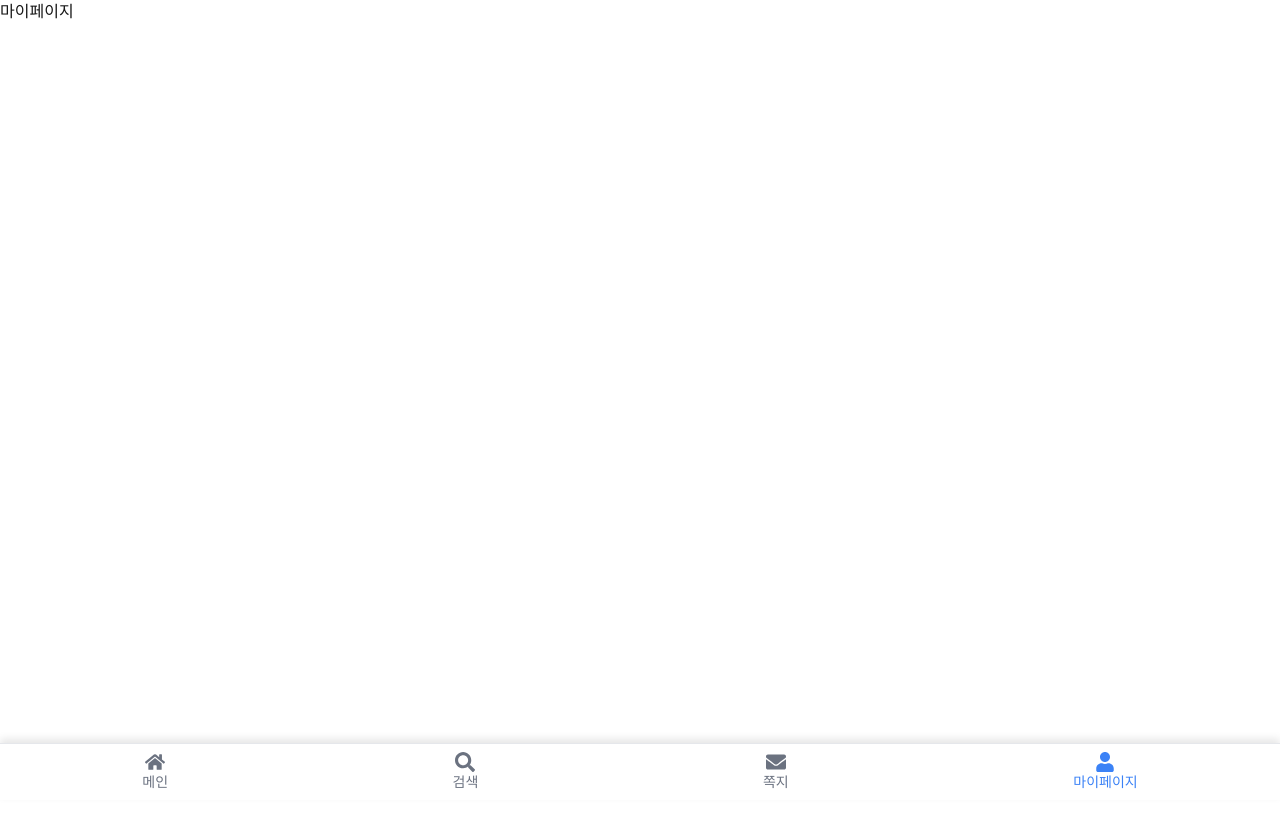
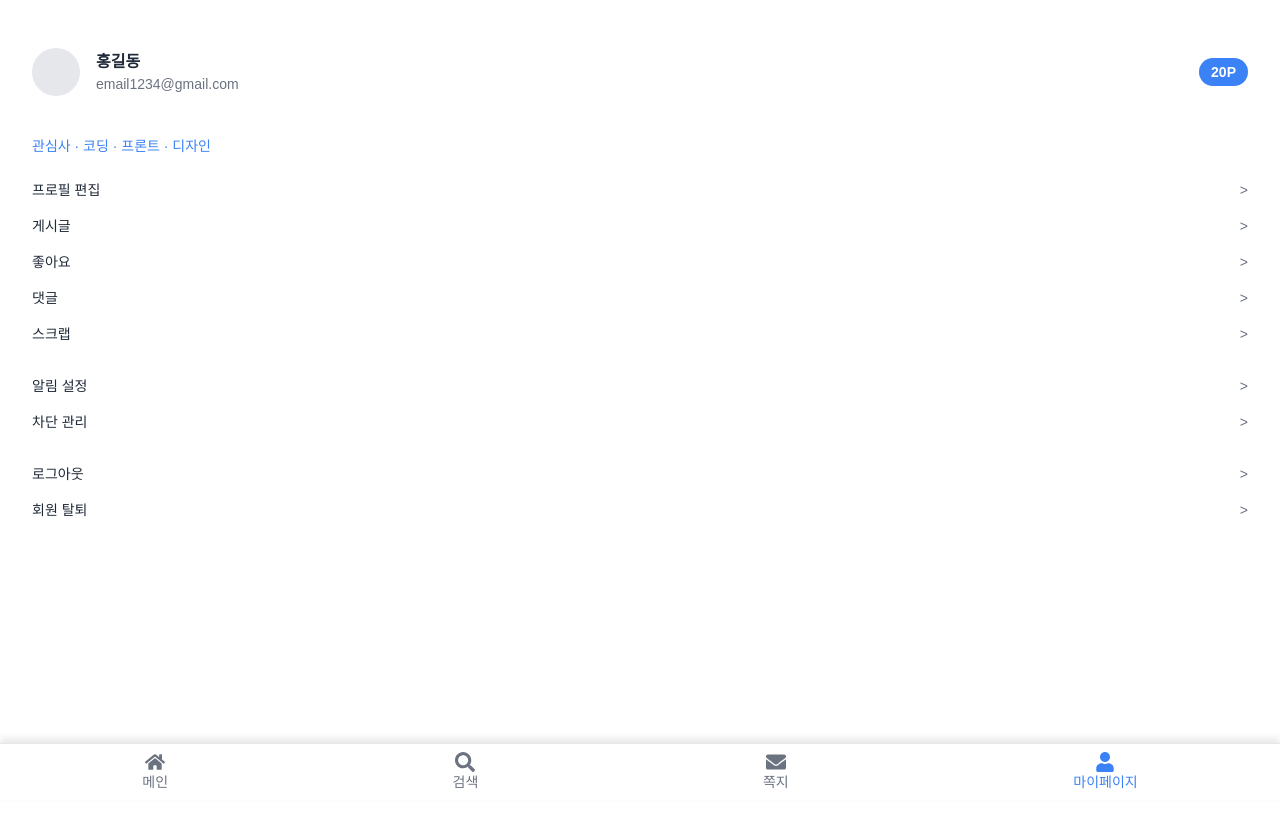
Before and after one commit to Gotkwondo/CodIN-INU-front-end, a Next.js app: page /mypage in a window 1280 px wide. Shown: the top 828 px of the page. Before the commit the page ends 800 px from the top, so only its background shows below. Built offline with nearby package versions, Linux system fonts and the light colour scheme.

Commit message:
마이페이지

```diff
--- a/src/app/(with-bottom-nav)/mypage/page.tsx
+++ b/src/app/(with-bottom-nav)/mypage/page.tsx
@@ -1,8 +1,61 @@
+import Link from "next/link";
+
 export default function MyPage() {
+    // 메뉴 항목 배열
+    const menuItems = [
+        { label: "프로필 편집", href: "/mypage/profile/edit" },
+        { label: "게시글", href: "/mypage/profile/posts" },
+        { label: "좋아요", href: "/mypage/profile/likes" },
+        { label: "댓글", href: "/mypage/profile/comments" },
+        { label: "스크랩", href: "/mypage/profile/scraps", isSpacer: true },
+        { label: "알림 설정", href: "/mypage/settings/notifications" },
+        { label: "차단 관리", href: "/mypage/settings/block", isSpacer: true },
+        { label: "로그아웃", href: "/mypage/logout" },
+        { label: "회원 탈퇴", href: "/mypage/delete-account" },
+    ];
+
+
+
     return (
-        <div>
-            <h1>마이페이지</h1>
-            {/* 마이페이지 내용 */}
+        <div className="min-h-screen bg-white p-4">
+            {/* 사용자 정보 섹션 */}
+            <div className="flex items-center justify-between px-4 py-8">
+                {/* 프로필 이미지 */}
+                <div className="flex items-center space-x-4">
+                    <div className="w-12 h-12 rounded-full bg-gray-200" />
+                    <div>
+                        {/* 사용자 이름 */}
+                        <h2 className="text-base font-semibold text-gray-800">홍길동</h2>
+                        {/* 이메일 */}
+                        <p className="text-sm text-gray-500">email1234@gmail.com</p>
+                    </div>
+                </div>
+                {/* 포인트 */}
+                <span className="bg-blue-500 text-white text-sm font-bold py-1 px-3 rounded-full">
+                    20P
+                </span>
+            </div>
+            {/* 관심사 */}
+            <p className="text-sm text-blue-500 text-start ml-4 mt-2 mb-4">
+                관심사 · 코딩 · 프론트 · 디자인
+            </p>
+
+            {/* 메뉴 리스트 */}
+            <ul className="text-sm">
+                {menuItems.map((item, index) => (
+                    <li
+                        key={index}
+                        className={`flex justify-between items-center px-4 py-2 ${
+                            item.isSpacer ? "mb-4" : ""
+                        }`} // 여유 공간 추가
+                    >
+                        <Link href={item.href} className="text-gray-800">
+                            {item.label}
+                        </Link>
+                        <span className="text-gray-500">&gt;</span>
+                    </li>
+                ))}
+            </ul>
         </div>
     );
 }
```
